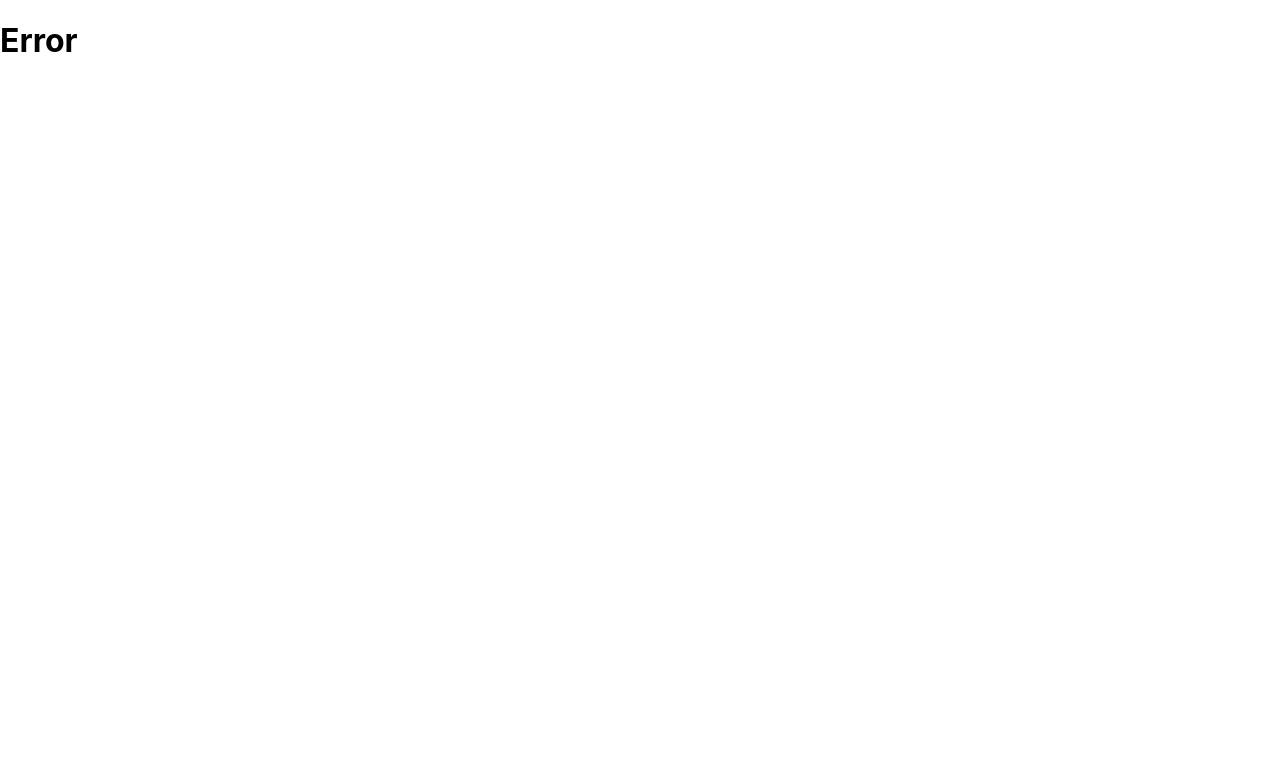
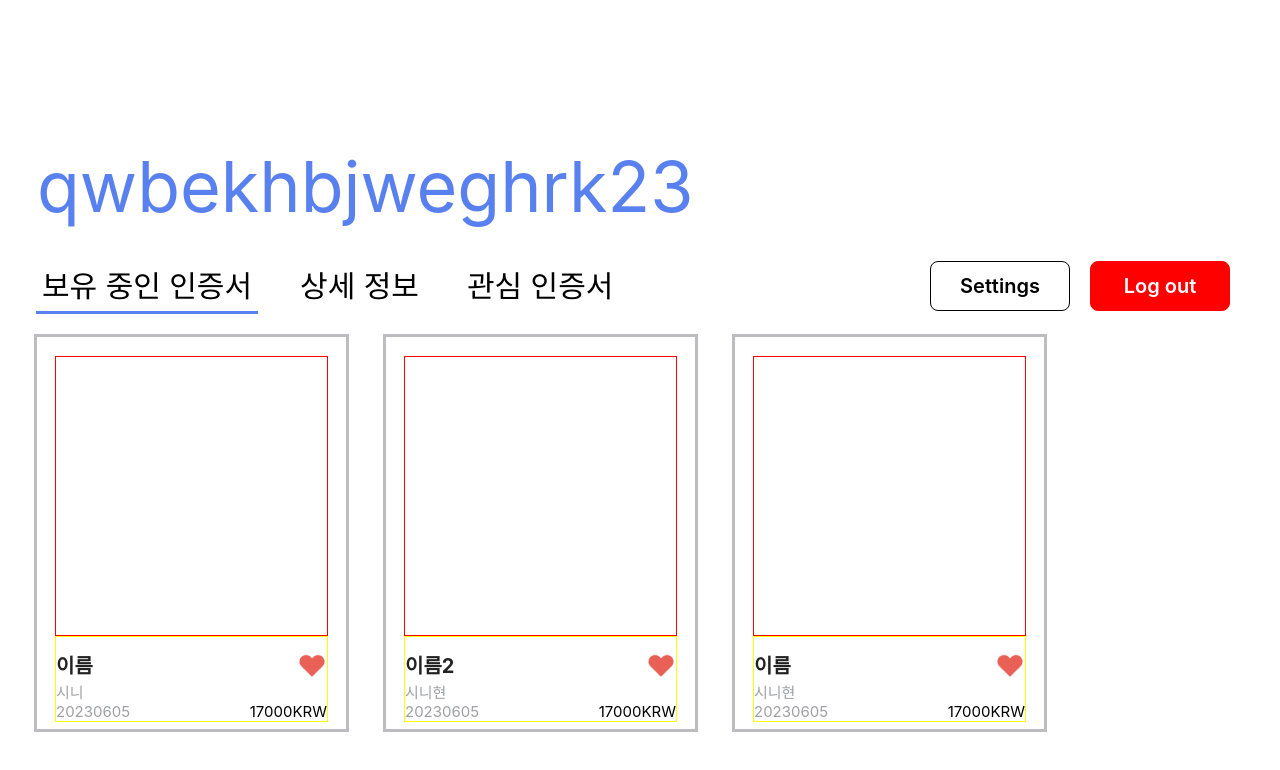
Before and after one commit to Troth-Cam/TrothCam_Web, a React (Create React App) app in the folder trothcam_web/: page /detail_me in a window 1280 px wide. Before the commit this address had no page. Shown: the top 770 px of the page. Built offline with nearby package versions, Linux system fonts and the light colour scheme.

Commit message:
detail_other & me페이지

```diff
--- /dev/null
+++ b/trothcam_web/src/components/DetailBoard.jsx
@@ -0,0 +1,12 @@
+import React, { useState } from 'react';
+import styled from 'styled-components';
+
+
+const DetailBorard = () =>{
+    return(
+        <div style={{fontSize: "50px", textAlign:"center", justifyContent: "center", display: "flex"}}>
+            준비중입니다.
+        </div>
+    )
+}
+export default DetailBorard;
--- /dev/null
+++ b/trothcam_web/src/components/Detail_me.jsx
@@ -0,0 +1,109 @@
+import React, { useState } from 'react';
+import styled from 'styled-components';
+import PhotoBoard from './PhotoBoard';
+import DetailBorard from './DetailBoard';
+
+const UserToken = styled.div`
+    color: #5980EF;
+    font-size: 70px;
+    weight: 700;
+    margin-left: 37px;
+    margin-top: 144px;
+`;
+const TabBtn = styled.button`
+    color: #000000;
+    font-size: 30px;
+    font-family: inter;
+    background-color: white;
+    border: white;
+    border-bottom: solid 3px ${props => (props.clicked ? '#5980EF' : '#ffffff')};
+    padding-bottom: 5px;
+    margin-left: 36px;
+
+    font-size: #000000;
+    font-family: 400;
+`;
+const ButtonContainer = styled.div`
+display: flex;
+justify-content: space-between;
+margin-top:32px;
+`;
+const LogoutBtn = styled.button`
+width: 140px;
+height: 50px;
+border-radius: 8px;
+border: 1px solid #FF0000;
+font-size: 20px;
+font-weight: 600;
+font-family: inter;
+background-color: #FF0000;
+color: white;
+`;
+const SettingsBtn = styled.button`
+width: 140px;
+height: 50px;
+border-radius: 8px;
+border: 1px solid black;
+font-size: 20px;
+font-weight: 600;
+font-family: inter;
+background-color: white;
+margin-right: 20px;
+
+`;
+const ButtonDiv = styled.div`
+align-items: center;
+justify-content: center;
+margin-right: 50px;
+`;
+
+
+const Detail_me = () =>{
+
+    const [isTabButton1Clicked, setIsTabButton1Clicked] = useState(true);
+    const [isTabButton2Clicked, setIsTabButton2Clicked] = useState(false);
+    const [isTabButton3Clicked, setIsTabButton3Clicked] = useState(false);
+    const photoList = [
+        {"Name": "이름", "price": "17000", "owner": "시니"},
+        {"Name": "이름2", "price": "17000", "owner": "시니현"},
+        {"Name": "이름", "price": "17000", "owner": "시니현"},
+      ];
+
+    const clickTabBtn1 = () => {
+      setIsTabButton1Clicked(true);
+      setIsTabButton2Clicked(false);
+      setIsTabButton3Clicked(false);
+      };
+      const clickTabBtn2 = () => {
+        setIsTabButton1Clicked(false);
+        setIsTabButton2Clicked(true);
+        setIsTabButton3Clicked(false);
+      };
+      const clickTabBtn3 = () => {
+        setIsTabButton1Clicked(false);
+        setIsTabButton2Clicked(false);
+        setIsTabButton3Clicked(true);
+      };
+
+    return(
+        <>
+        <UserToken>qwbekhbjweghrk23</UserToken>
+        <ButtonContainer>
+            <div>
+                <TabBtn clicked={isTabButton1Clicked} onClick={clickTabBtn1}>보유 중인 인증서</TabBtn>
+                <TabBtn clicked={isTabButton2Clicked} onClick={clickTabBtn2}>상세 정보</TabBtn>
+                <TabBtn clicked={isTabButton3Clicked} onClick={clickTabBtn3}>관심 인증서</TabBtn>
+            </div>
+            <ButtonDiv>
+                <SettingsBtn>Settings</SettingsBtn>
+                <LogoutBtn>Log out</LogoutBtn>
+            </ButtonDiv>
+        </ButtonContainer>
+        {isTabButton1Clicked && <PhotoBoard photoList={photoList} />}
+        {isTabButton2Clicked && <DetailBorard />}
+        {isTabButton3Clicked && <PhotoBoard photoList={photoList} />}
+        </>
+    )
+};
+
+export default Detail_me;
--- /dev/null
+++ b/trothcam_web/src/components/Detail_others.jsx
@@ -0,0 +1,63 @@
+import React, { useState } from 'react';
+import styled from 'styled-components';
+import PhotoBoard from './PhotoBoard';
+import DetailBorard from './DetailBoard';
+
+const UserToken = styled.div`
+    color: #5980EF;
+    font-size: 70px;
+    weight: 700;
+    margin-left: 37px;
+    margin-top: 144px;
+`;
+const TabBtn = styled.button`
+    color: #000000;
+    font-size: 30px;
+    font-family: inter;
+    background-color: white;
+    border: white;
+    border-bottom: solid 3px ${props => (props.clicked ? '#5980EF' : '#ffffff')};
+    padding-bottom: 5px;
+    margin-left: 36px;
+    margin-top:32px;
+    font-size: #000000;
+    font-family: 400;
+`;
+
+const Detail_others = () =>{
+
+    const [isTabButton1Clicked, setIsTabButton1Clicked] = useState(true);
+    const [isTabButton2Clicked, setIsTabButton2Clicked] = useState(false);
+
+    const photoList = [
+        {"Name": "이름", "price": "17000", "owner": "시니"},
+        {"Name": "이름2", "price": "17000", "owner": "시니현"},
+        {"Name": "이름", "price": "17000", "owner": "시니현"},
+      ];
+
+    const clickTabBtn1 = () => {
+      setIsTabButton1Clicked(true);
+      setIsTabButton2Clicked(false);
+        if(isTabButton1Clicked == true)
+            <PhotoBoard photoList={photoList} />
+      };
+      const clickTabBtn2 = () => {
+        setIsTabButton1Clicked(false);
+        setIsTabButton2Clicked(true);
+        if(isTabButton2Clicked == true)
+            <DetailBorard/>
+      };
+    return(
+        <>
+        <UserToken>qwbekhbjweghrk23</UserToken>
+        <div>
+        <TabBtn clicked={isTabButton1Clicked} onClick={clickTabBtn1}>보유 중인 인증서</TabBtn>
+        <TabBtn clicked={isTabButton2Clicked} onClick={clickTabBtn2}>상세 정보</TabBtn>
+        </div>
+        {isTabButton1Clicked ? <PhotoBoard photoList={photoList} /> : null}
+      {isTabButton2Clicked && <DetailBorard />}
+        </>
+    )
+};
+
+export default Detail_others;
--- a/trothcam_web/src/components/Main.jsx
+++ b/trothcam_web/src/components/Main.jsx
@@ -185,6 +185,25 @@ const OptionIconImg = styled.img`
   height: 20px;
   margin-right: 10px;
 `;
+const Container = styled.div`
+
+width: 100%;
+overflow-x: scroll;
+white-space: nowrap;
+margin-left: auto;
+margin-right: auto;
+
+/* 스크롤바 스타일 */
+&::-webkit-scrollbar {
+  width: 0.5rem;
+  height: 0.5rem;
+}
+
+/* 스크롤바 thumb 스타일 */
+&::-webkit-scrollbar-thumb {
+  background-color: transparent;
+}
+`;
 
 const Main = () => {
 
@@ -230,6 +249,7 @@ const Main = () => {
 
   const SwiperContainer = styled(Swiper)`
     height: 750px;
+    width: 100%
     & .swiper-pagination-bullet {
         background: #2B2B2B !important;
     }
@@ -277,7 +297,6 @@ const Main = () => {
       <SearchBar/>
       <SwiperContainer
         className="banner"
-        spaceBetween={50}
         slidesPerView={1}
         pagination={{ clickable: true }}
         autoplay={{ delay: 5000 }}
@@ -309,7 +328,9 @@ const Main = () => {
       </ButtonContainer>
       <RankBoard rankList={rankList} />
       <RecentDiv>최근 거래 목록</RecentDiv>
-      <PhotoBoard photoList={photoList} />
+      <Container>
+        <PhotoBoard photoList={photoList} />
+      </Container>
       <FilterButtonDiv>
         <FilterImg src={FilterIcon} />
         <FilterButton clicked={isAllButtonClicked} onClick={clickAllBtn}>ALL</FilterButton>
@@ -344,7 +365,9 @@ const Main = () => {
           />
         </SelectContainer>
       </FilterButtonDiv>
-      <PhotoBoard photoList={photoList}/>
+      <Container>
+        <PhotoBoard photoList={photoList}/>
+      </Container>
       <div style={{marginTop:"483px"}}/>
       <Footer/>
     </div>
--- a/trothcam_web/src/components/PhotoBoard.jsx
+++ b/trothcam_web/src/components/PhotoBoard.jsx
@@ -2,33 +2,13 @@ import React from 'react';
 import styled from "styled-components";
 import PhotoItem from './PhotoItem';
 
-const Container = styled.div`
-
-width: 100%;
-overflow-x: scroll;
-white-space: nowrap;
-margin-left: auto;
-margin-right: auto;
-
-/* 스크롤바 스타일 */
-&::-webkit-scrollbar {
-  width: 0.5rem;
-  height: 0.5rem;
-}
-
-/* 스크롤바 thumb 스타일 */
-&::-webkit-scrollbar-thumb {
-  background-color: transparent;
-}
-`;
-
 const PhotoBoard = (props) => {
   return (
-    <Container>
+    <>
           {props.photoList.map((item, index) => (
           <PhotoItem index={index} item={item} />
         ))}
-    </Container>
+    </>
   );
 }
 
```
Also changed, not shown: trothcam_web/src/index.js (+5 -2 lines).
